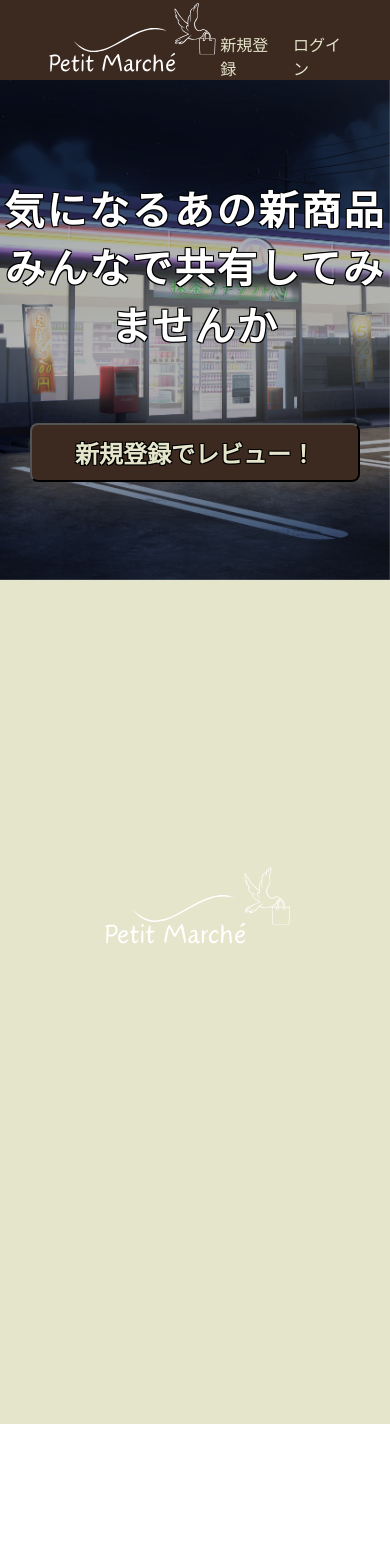
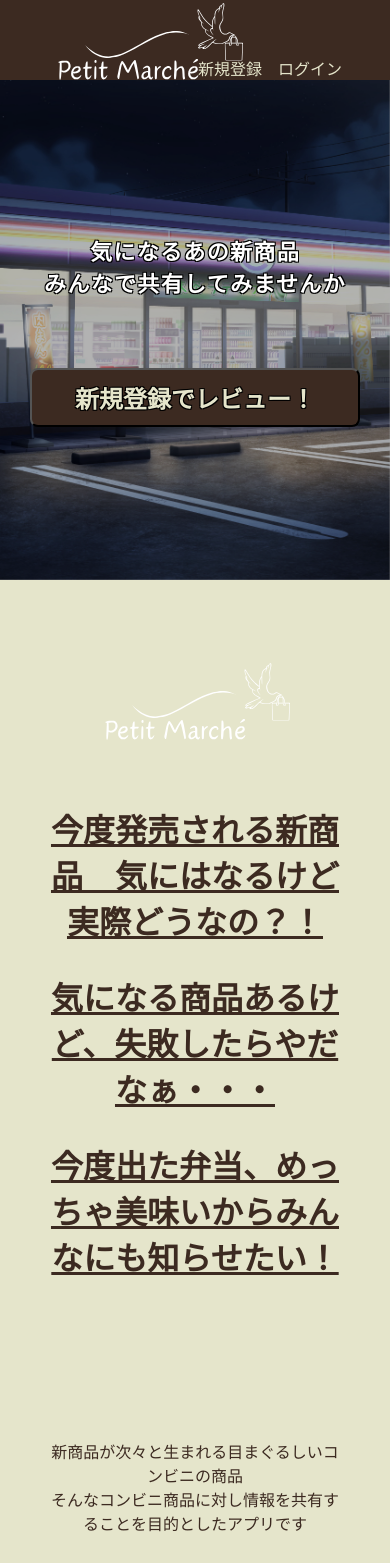
Before and after one commit to tatsuya1981/Petit-March-, a Next.js app in the folder frontend/: page / in a window 390 px wide. Shown: the top 1563 px of the page. Before the commit the page ends 1424 px from the top, so only its background shows below. Built offline with nearby package versions, Linux system fonts and the light colour scheme; a web font is replaced by a local one.

Commit message:
トップ画面メッセージ追加

```diff
--- a/frontend/package.json
+++ b/frontend/package.json
@@ -3,7 +3,7 @@
   "version": "0.1.0",
   "private": true,
   "scripts": {
-    "dev": "next dev -p 3001",
+    "dev": "next dev",
     "build": "next build",
     "start": "next start",
     "lint": "next lint"
--- a/frontend/src/app/(routes)/page.module.scss
+++ b/frontend/src/app/(routes)/page.module.scss
@@ -1,11 +1,44 @@
 .main {
   display: flex;
   flex-direction: column;
-  justify-content: space-between;
+  // justify-content: space-between;
   align-items: center;
-  padding: 6rem;
+  padding: 5rem 3rem;
   min-height: 100vh;
   background-color: rgba(var(--color-bg-primary));
+}
+
+.logo {
+  position: relative;
+  height: 80px;
+  margin-bottom: 65px;
+}
+
+.mainWordWrapper {
+  margin-bottom: 130px;
+}
+
+.mainWord {
+  display: inline-block;
+  width: 100%;
+  text-align: center;
+  font-size: 32px;
+  padding-bottom: 30px;
+  text-decoration: underline;
+}
+
+.wordWrapper {
+  margin-bottom: 30px;
+}
+
+.word {
+  display: inline-block;
+  width: 100%;
+  text-align: center;
+}
+
+.image {
+  position: relative;
 }
 
 .description {
@@ -108,9 +141,6 @@
   transform: translateZ(0);
 }
 
-.logo {
-  position: relative;
-}
 /* Enable hover only on non-touch devices */
 @media (hover: hover) and (pointer: fine) {
   .card:hover {
--- a/frontend/src/app/(routes)/page.tsx
+++ b/frontend/src/app/(routes)/page.tsx
@@ -11,9 +11,17 @@ export default function Home() {
       <Header />
       <TopImage />
       <main className={styles.main}>
-        <div className={styles.center}>
-          <Image className={styles.logo} src="/PetitMarche.svg" alt="Next.js Logo" width={200} height={200} priority />
+        <Image className={styles.logo} src="/PetitMarche.svg" alt="当サイトのロゴ" width={200} height={200} priority />
+        <div className={styles.mainWordWrapper}>
+          <h2 className={styles.mainWord}>今度発売される新商品　気にはなるけど実際どうなの？！</h2>
+          <h2 className={styles.mainWord}>気になる商品あるけど、失敗したらやだなぁ・・・</h2>
+          <h2 className={styles.mainWord}>今度出た弁当、めっちゃ美味いからみんなにも知らせたい！</h2>
         </div>
+        <div className={styles.wordWrapper}>
+          <p className={styles.word}>新商品が次々と生まれる目まぐるしいコンビニの商品</p>
+          <p className={styles.word}>そんなコンビニ商品に対し情報を共有することを目的としたアプリです</p>
+        </div>
+        <Image className={styles.image} src="/store4.jpg" alt="店舗内のイメージ" width={350} height={285} />
       </main>
     </>
   );
--- a/frontend/src/app/components/atoms/Button/index.module.scss
+++ b/frontend/src/app/components/atoms/Button/index.module.scss
@@ -19,7 +19,6 @@
 }
 .edit {
   font-family: var(--font-zen-maru-gothic);
-  width: 100px;
   width: 100px;
   background-color: rgba(var(--color-bg-accent-darkBrown));
   border-radius: 100px;
--- a/frontend/src/app/components/molecules/header_login/index.module.scss
+++ b/frontend/src/app/components/molecules/header_login/index.module.scss
@@ -1,21 +1,40 @@
+@import '../../../styles/mixins';
+
 .container {
   width: 100vw;
   height: 80px;
   display: flex;
   justify-content: space-between;
-  padding: 0 40px;
+  padding: 0 3rem;
 }
+
+.logoContainer {
+  display: flex;
+  align-items: center;
+  height: 100%;
+  max-width: 100px;
+}
+
+.logo {
+  object-fit: contain;
+  max-height: 100%;
+}
+
 .nav {
   color: rgba(var(--color-bg-primary));
   display: flex;
   align-items: flex-end;
 }
+
 .link {
   margin-left: 1rem;
+  white-space: nowrap;
 }
+
 .link:first-child {
   margin-left: 0;
 }
+
 .link:hover {
   opacity: 0.7;
 }
--- a/frontend/src/app/components/molecules/header_login/index.tsx
+++ b/frontend/src/app/components/molecules/header_login/index.tsx
@@ -5,14 +5,14 @@ import Image from 'next/image';
 const HeaderTitlesLogin = () => {
   return (
     <div className={styles.container}>
-      <Link href="/">
+      <Link href="/" className={styles.logoContainer}>
         <Image
           src="/PetitMarche.svg"
           alt="PetitMarche Logo"
           className={styles.logo}
           width={100}
           height={100}
-          layout="responsive"
+          style={{ width: 'auto', height: '100%' }}
           priority
         />
       </Link>
--- a/frontend/src/app/components/organisms/top_image/index.module.scss
+++ b/frontend/src/app/components/organisms/top_image/index.module.scss
@@ -1,8 +1,11 @@
+@import '../../../styles/mixins';
+
 .container {
   width: 100vw;
   height: 500px;
   position: relative;
 }
+
 .image {
   position: absolute;
   top: 0;
@@ -12,6 +15,7 @@
   opacity: 0;
   animation: image-switch 40s infinite;
 }
+
 .src0 {
   animation-delay: 0s;
 }
@@ -24,6 +28,7 @@
 .src3 {
   animation-delay: 30s;
 }
+
 @keyframes image-switch {
   0% {
     opacity: 0;
@@ -55,11 +60,14 @@
   color: white;
   text-align: center;
 }
+
 .Catchphrase {
   display: flex;
   flex-direction: column;
+  flex-wrap: wrap;
   padding-bottom: 70px;
 }
+
 .text {
   display: flex;
   justify-content: center;
@@ -70,17 +78,31 @@
     -1px 1px 0 #000,
     1px 1px 0 #000;
 }
+
 .word {
   letter-spacing: 0.06em;
   font-size: 40px;
   transform: translateY(2em);
   animation: text-animation 1s forwards;
+  @include min('md') {
+    font-size: 32px;
+  }
+  @include min('sm') {
+    font-size: 22px;
+  }
 }
+
 .wordBlocks {
   letter-spacing: 0.06em;
   font-size: 40px;
-  transform: translateY(2em);
+  transform: translateY(3em);
   animation: text-animation 1s forwards;
+  @include min('md') {
+    font-size: 32px;
+  }
+  @include min('sm') {
+    font-size: 22px;
+  }
 }
 
 .word:nth-child(1) {
--- a/frontend/src/app/components/organisms/top_image/index.tsx
+++ b/frontend/src/app/components/organisms/top_image/index.tsx
@@ -11,7 +11,7 @@ const TopImage = () => {
     <div className={styles.container}>
       {images.map((src, index) => (
         <div key={src} className={`${styles.image} ${styles[`src${index}`]}`}>
-          <Image src={src} alt="main_image" layout="fill" objectFit="cover" priority={index === 0} />
+          <Image src={src} alt="main_image" fill style={{ objectFit: 'cover' }} priority={index === 0} />
         </div>
       ))}
       <div className={styles.overlay}>
--- a/frontend/src/app/layout.tsx
+++ b/frontend/src/app/layout.tsx
@@ -10,12 +10,9 @@ const zenMaruGothic = Zen_Maru_Gothic({
 });
 
 export const metadata: Metadata = {
+  metadataBase: new URL('https://google.com'),
   title: 'Petit Marche',
   description: 'コンビニエンスストアの商品レビューサイト',
-  viewport: {
-    width: 'device-width',
-    initialScale: 1,
-  },
   icons: {
     icon: '/convenience.png',
     apple: '/convenience.png',
@@ -26,21 +23,23 @@ export const metadata: Metadata = {
   openGraph: {
     title: 'Petit Marche',
     description: 'コンビニエンスストアの商品レビューサイト',
-    url: '',
+    url: 'https://google.com',
     siteName: 'Petit Marche',
-    images: [
-      {
-        url: '/frontend/public/convenience.png',
-      },
-    ],
+    images: '/frontend/public/convenience.png',
     locale: 'ja_JP',
     type: 'website',
   },
   twitter: {
     card: 'summary_large_image',
     description: 'コンビニエンスストアの商品レビューサイト',
-    images: ['/frontend/public/convenience.png'],
+    images: '/frontend/public/convenience.png',
   },
+};
+
+export const viewport = {
+  width: 'device-width',
+  initialScale: 1,
+  maximumScale: 1,
 };
 
 export default function RootLayout({
--- /dev/null
+++ b/frontend/src/app/styles/_mixins.scss
@@ -0,0 +1,12 @@
+$breakpoints: (
+  'sm': 400px,
+  'md': 768px,
+  'lg': 1080px,
+  'xl': 1280px,
+) !default;
+
+@mixin min($breakpoint) {
+  @media (width <= #{map-get($breakpoints, $breakpoint)}) {
+    @content;
+  }
+}
--- a/frontend/src/app/styles/globals.scss
+++ b/frontend/src/app/styles/globals.scss
@@ -50,19 +50,6 @@ a {
   text-decoration: none;
 }
 
-$breakpoints: (
-  'sm': 500px,
-  'md': 768px,
-  'lg': 1080px,
-  'xl': 1280px,
-) !default;
-
-@mixin min($breakpoint) {
-  @media (width >= #{map-get($breakpoints, $breakpoint)}) {
-    @content;
-  }
-}
-
 @media (prefers-color-scheme: dark) {
   :root {
     --foreground-rgb: 255, 255, 255;
```
Also changed, not shown: frontend/.eslintrc.json.
